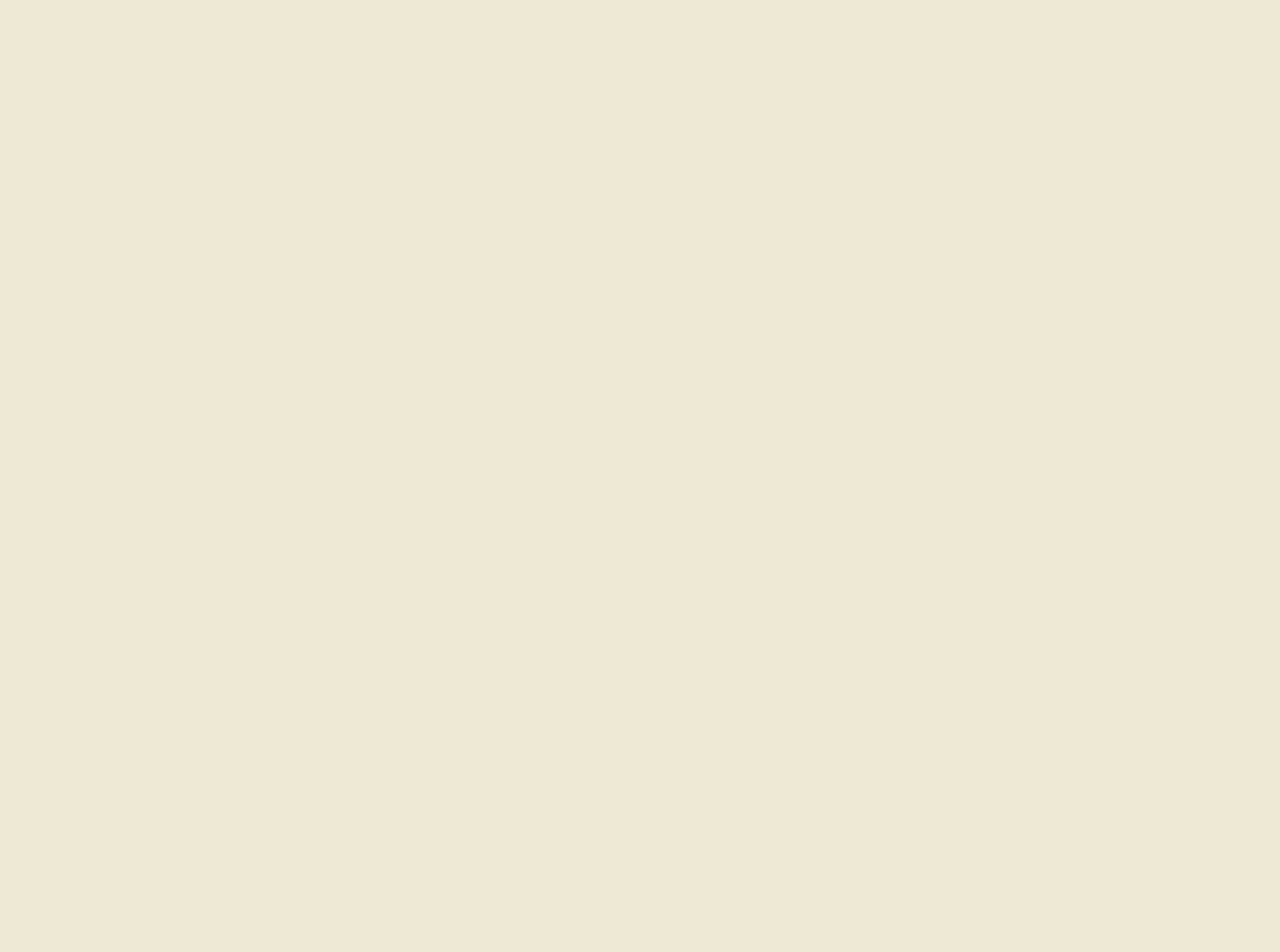
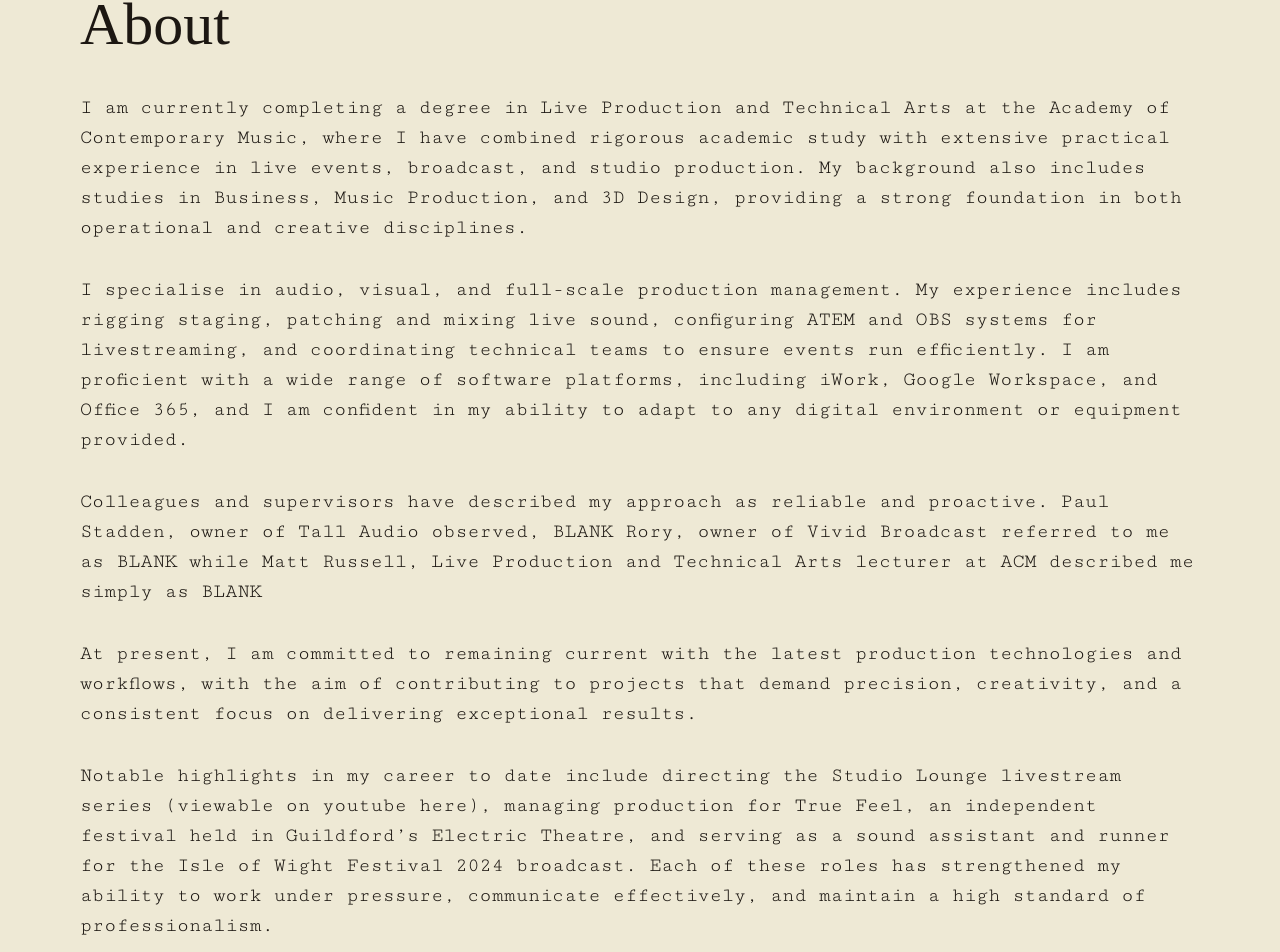
Before and after one commit to lukavr05/stan-website, a React (Vite) app: page /about in a window 1280 px wide. Shown: the part 146-1098 px from the top of the page. Before the commit the page ends 800 px from the top, so only its background shows below. Built offline with nearby package versions, Linux system fonts and the light colour scheme; a web font is replaced by a local one.

Commit message:
populated about page

```diff
--- a/src/components/Navbar.jsx
+++ b/src/components/Navbar.jsx
@@ -4,9 +4,9 @@ import {
   Toolbar,
   Typography,
   Button,
-  Box,
-  Link
+  Box
 } from '@mui/material'
+import { Link } from 'react-router-dom'
 
 function Navbar() {
   const navigationItems = [
--- a/src/pages/About.jsx
+++ b/src/pages/About.jsx
@@ -1,12 +1,78 @@
-import { Typography } from "@mui/material";
+import { Box, Typography } from "@mui/material";
 
 
 function About() {
   return (
     <>
-      <Typography variant="h2">
-        About
-      </Typography>
+      <Box
+        sx={{
+          paddingTop: 8,
+          marginLeft: 10,
+          marginRight: 10,
+        }}
+      >
+        <Typography variant="h2">
+          About
+        </Typography>
+
+        <Typography variant="body1"
+          sx={{
+            paddingTop: 4,
+            paddingBottom: 4
+          }}
+        >
+          I am currently completing a degree in Live Production and Technical Arts at the Academy
+  of Contemporary Music, where I have combined rigorous academic study with extensive
+  practical experience in live events, broadcast, and studio production. My background also
+  includes studies in Business, Music Production, and 3D Design, providing a strong foundation in
+  both operational and creative disciplines.
+        </Typography>
+
+        <Typography variant="body1"
+          sx={{
+            paddingBottom: 4
+          }}
+        >
+          I specialise in audio, visual, and full-scale production management. My experience includes
+rigging staging, patching and mixing live sound, configuring ATEM and OBS systems for
+livestreaming, and coordinating technical teams to ensure events run efficiently. I am proficient
+with a wide range of software platforms, including iWork, Google Workspace, and Office 365,
+and I am confident in my ability to adapt to any digital environment or equipment provided.
+        </Typography>
+
+        <Typography variant="body1"
+          sx={{
+            paddingBottom: 4
+          }}
+        >
+          Colleagues and supervisors have described my approach as reliable and proactive. Paul
+Stadden, owner of Tall Audio observed, BLANK Rory, owner of Vivid Broadcast referred to me
+as BLANK while Matt Russell, Live Production and Technical Arts lecturer at ACM described me
+simply as BLANK
+        </Typography>
+
+        <Typography variant="body1"
+          sx={{
+            paddingBottom: 4
+          }}
+        >
+          At present, I am committed to remaining current with the latest production technologies and
+workflows, with the aim of contributing to projects that demand precision, creativity, and a
+consistent focus on delivering exceptional results.
+        </Typography>
+
+        <Typography variant="body1"
+          sx={{
+            paddingBottom: 4
+          }}
+        >
+          Notable highlights in my career to date include directing the Studio Lounge livestream series
+(viewable on youtube here), managing production for True Feel, an independent festival held in
+Guildford’s Electric Theatre, and serving as a sound assistant and runner for the Isle of Wight
+Festival 2024 broadcast. Each of these roles has strengthened my ability to work under
+pressure, communicate effectively, and maintain a high standard of professionalism.
+        </Typography>
+      </Box>
     </>
   )
 }
```
